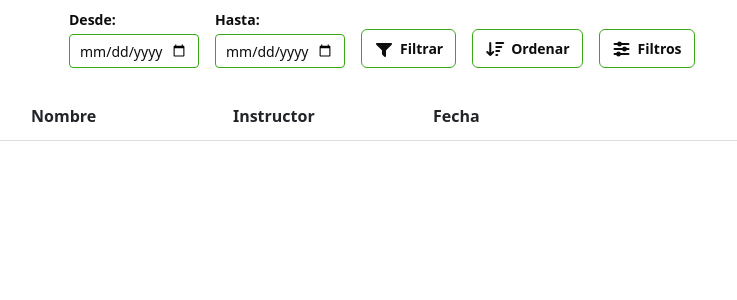
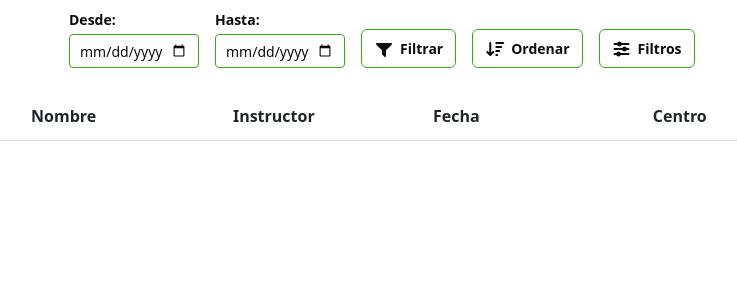
Before and after one commit to keilyn01/InfoRise, a Flask app: page /Inforise/revisiones in a window 1280 px wide. Shown: the part 217-517 px from the top of the page, without its empty margins (141-878 px from the left). Run offline with Flask 3, Linux system fonts and the light colour scheme; data that the repository does not hold is empty; some libraries are stand-ins or nearby versions.

Commit message:
Add files via upload

```diff
--- a/templates/gestion_reportes.html
+++ b/templates/gestion_reportes.html
@@ -88,6 +88,7 @@
     <span class="instructor-reporte">Instructor</span>
     <span class="coordinador-revisiones">Coordinador</span>
     <span class="fecha-reporte">Fecha</span>
+    <span class="centro-reporte">Centro</span>
     <span class="estado-reporte">Estado</span>
     <span class="descargar-reporte">Descargar</span>
   </div>
@@ -107,6 +108,7 @@
     <div class="instructor-reporte">{{ reporte[4] }}</div>
     <div class="coordinador-revisiones">{{ reporte[5] }}</div>
     <div class="fecha-reporte">{{ reporte[2] }}</div>
+    <div class="centro-reporte">{{ reporte[8] }}</div>
     <div class="estado-reporte">
       <span class="estado-texto">{{ 'Activo' if reporte[7] else 'Inactivo' }}</span>
     </div>
--- a/templates/revisiones.html
+++ b/templates/revisiones.html
@@ -87,6 +87,7 @@
     <span class="nombre-reporte">Nombre</span>
     <span class="instructor-reporte">Instructor</span>
     <span class="fecha-reporte">Fecha</span>
+    <span class="centro-reporte">Centro</span>
     <span></span>
   </div>
 
@@ -112,6 +113,7 @@
     </div>
     <div class="instructor-reporte">{{ reporte[8] }}</div>
     <div class="fecha-reporte">{{ reporte[2] }}</div>
+    <div class="centro-reporte">{{ reporte[4] }}</div>
     <div>
       <a href="{{ url_for('generar_pdf', id_reporte=reporte[0]) }}" class="btn btn-sm btn-descargar" title="Descargar" onclick="event.stopPropagation();">
         <i class="fa-solid fa-download"></i>
```
